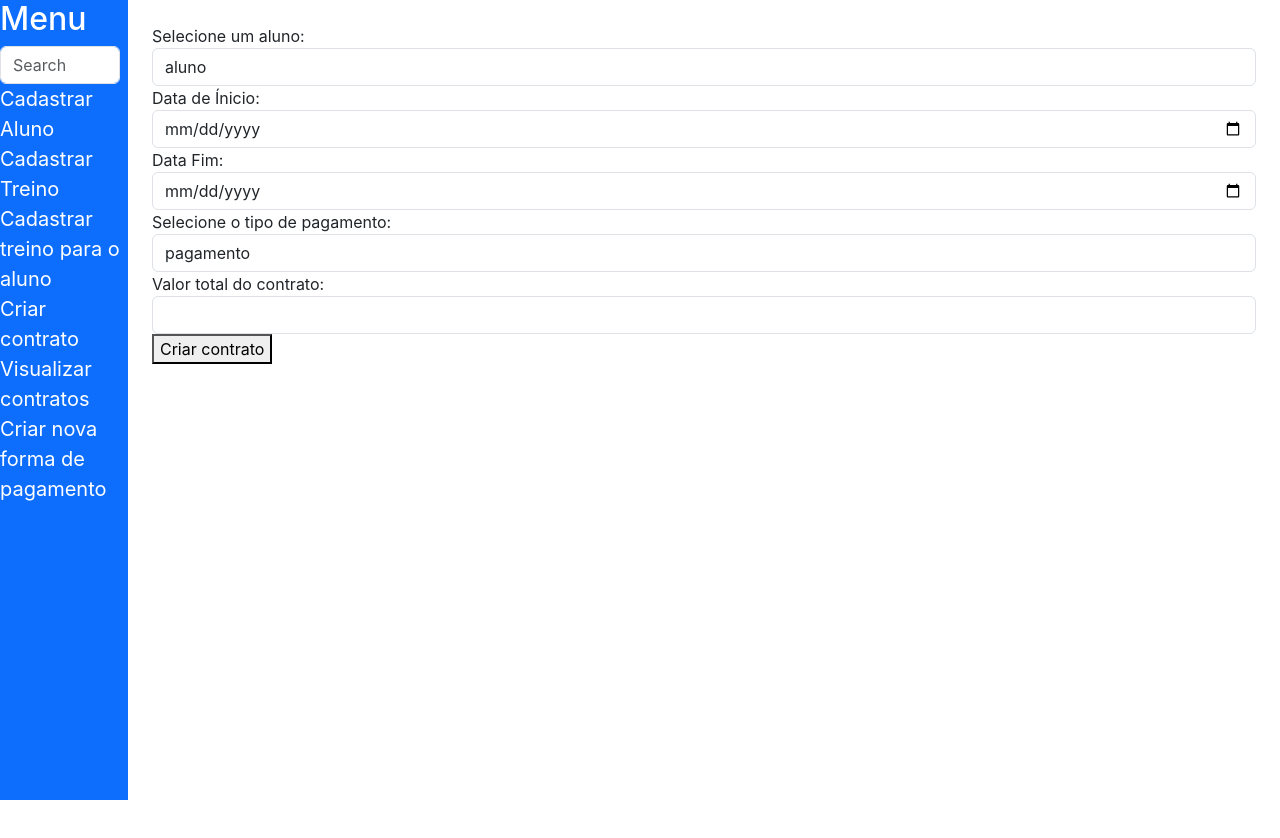
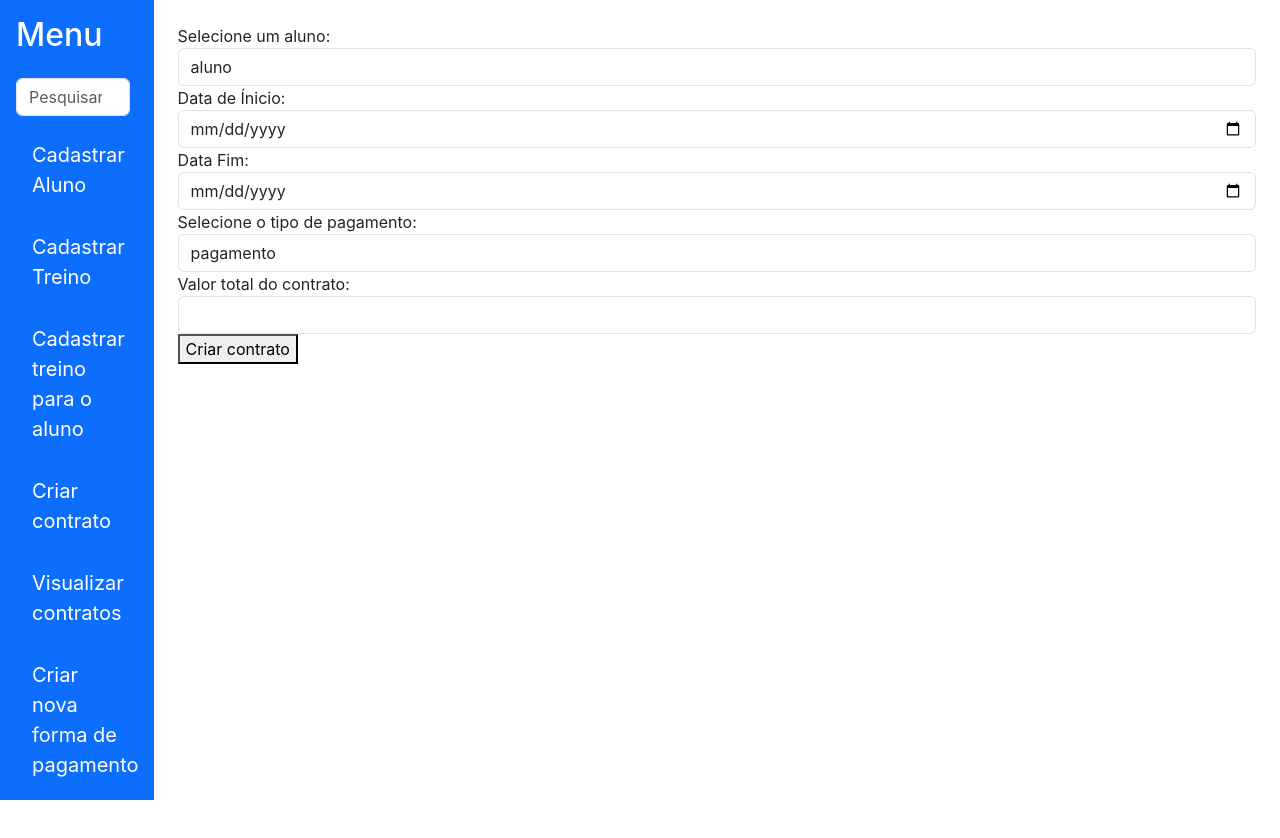
Before and after one commit to renatoxd152/ProjetoAcademia, a React (Create React App) app in the folder frontend/: page /contrato in a window 1280 px wide. Shown: the top 838 px of the page. Before the commit the page ends 800 px from the top, so only its background shows below. Built offline with nearby package versions, Linux system fonts and the light colour scheme.

Commit message:
feat: Nav ajustada

```diff
--- a/frontend/src/componentes/Nav.js
+++ b/frontend/src/componentes/Nav.js
@@ -1,20 +1,23 @@
 export const Nav = () => {
     return (
-        <div className="bg-primary" style={{width: "10%", height: "100vh"}}>
-            <ul className="list-unstyled" style={{cursor:'pointer'}}>
-                <li><h2 className="text-white">Menu</h2></li>
-                <li>
+        <div className="bg-primary d-flex flex-column justify-content-between" style={{ width: "12%", height: "100vh" }}>
+            <ul className="list-unstyled p-3">
+                <li><h2 className="text-white mb-4">Menu</h2></li>
+                <li className="mb-3">
                     <form className="d-flex" role="search">
-                        <input className="form-control me-2" type="search" placeholder="Search" aria-label="Search" />
+                        <input className="form-control me-2" type="search" placeholder="Pesquisar" aria-label="Pesquisar" />
                     </form>
                 </li>
-                <li className="fs-5"><a href="/aluno" className="text-white text-decoration-none">Cadastrar Aluno</a></li>
-                <li className="fs-5"><a href="/treino" className="text-white text-decoration-none">Cadastrar Treino</a></li>
-                <li className="fs-5"><a href="/treino/aluno" className="text-white text-decoration-none">Cadastrar treino para o aluno</a></li>
-                <li className="fs-5"><a href="/contrato" className="text-white text-decoration-none">Criar contrato</a></li>
-                <li className="fs-5"><a href="/visualizar/contratos" className="text-white text-decoration-none">Visualizar contratos</a></li>
-                <li className="fs-5"><a href="/criar/pagamento" className="text-white text-decoration-none">Criar nova forma de pagamento</a></li>
+                <li className="fs-5 mb-3"><a href="/aluno" className="text-white text-decoration-none d-block py-2 px-3 rounded">Cadastrar Aluno</a></li>
+                <li className="fs-5 mb-3"><a href="/treino" className="text-white text-decoration-none d-block py-2 px-3 rounded">Cadastrar Treino</a></li>
+                <li className="fs-5 mb-3"><a href="/treino/aluno" className="text-white text-decoration-none d-block py-2 px-3 rounded">Cadastrar treino para o aluno</a></li>
+                <li className="fs-5 mb-3"><a href="/contrato" className="text-white text-decoration-none d-block py-2 px-3 rounded">Criar contrato</a></li>
+                <li className="fs-5 mb-3"><a href="/visualizar/contratos" className="text-white text-decoration-none d-block py-2 px-3 rounded">Visualizar contratos</a></li>
+                <li className="fs-5 mb-3"><a href="/criar/pagamento" className="text-white text-decoration-none d-block py-2 px-3 rounded">Criar nova forma de pagamento</a></li>
             </ul>
+            <div className="p-3 text-center">
+                <span className="text-white-50">© 2024 GymApp</span>
+            </div>
         </div>
     );
 }
```
